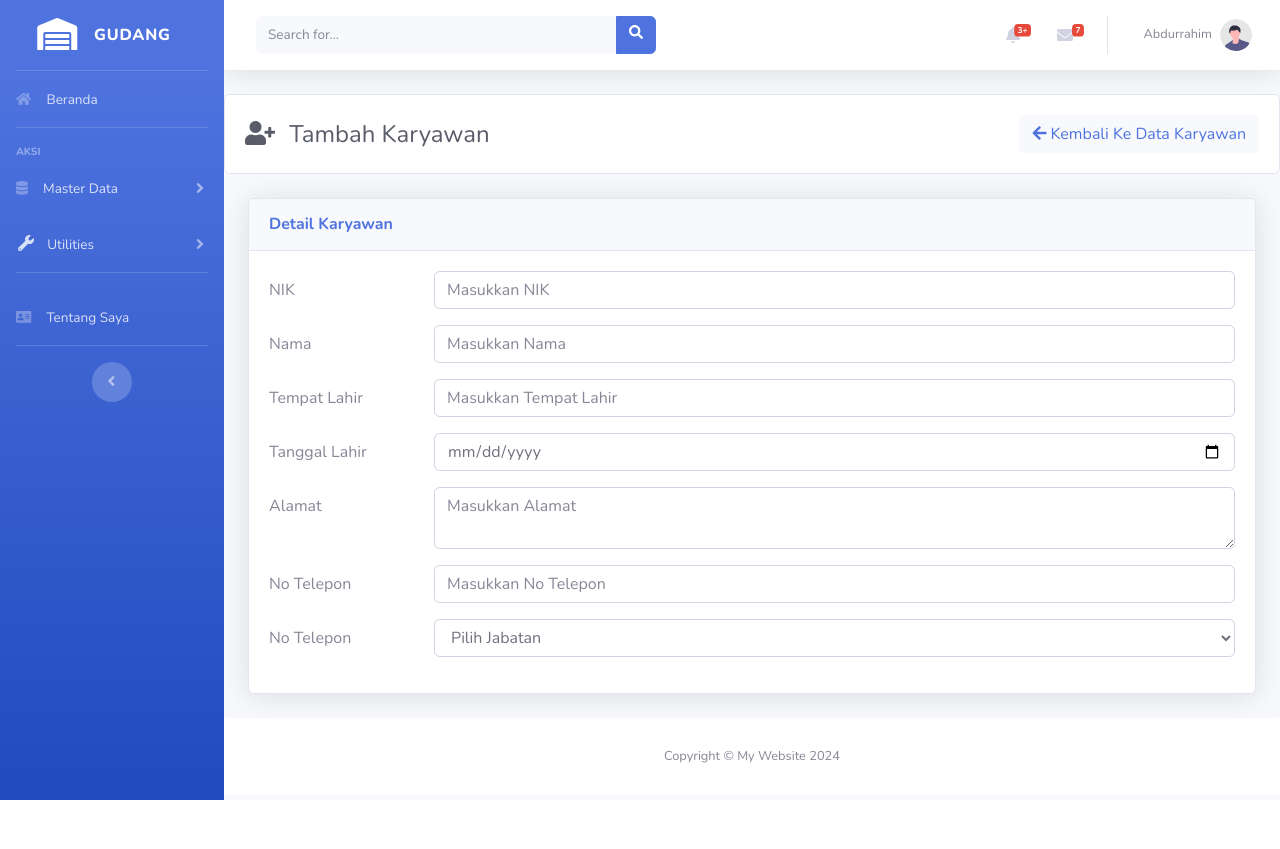
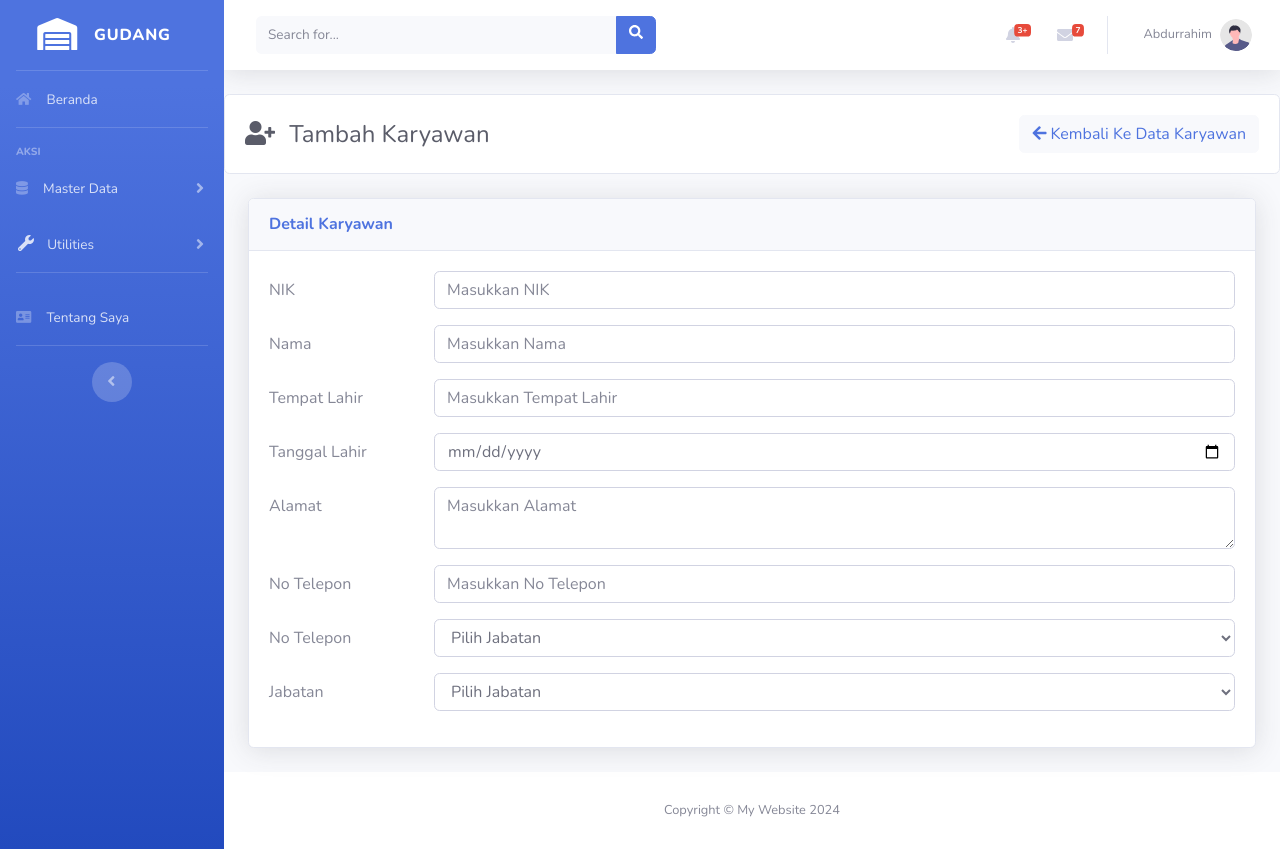
Before and after one commit to abdurrahimFSD/Praktikum-Web2-UNISKA, a PHP site: page /pages/karyawan_add.php in a window 1280 px wide. Before the commit the page ends 800 px from the top, so only its background shows below. Run offline with PHP 8.4, Linux system fonts and the light colour scheme; some libraries are stand-ins or nearby versions.

Commit message:
Memperbarui select jabatan

```diff
--- a/pages/karyawan_add.php
+++ b/pages/karyawan_add.php
@@ -83,6 +83,18 @@
                                         </select>
                                     </div>
                                 </div>
+                                <div class="mb-3 row">
+                                    <label for="jabatan" class="col-sm-2 col-form-label">Jabatan</label>
+                                    <div class="col-sm-10">
+                                        <select class="form-select form-control" id="jabatan" aria-label="Default select example">
+                                            <option selected>Pilih Jabatan</option>
+                                            <option value="Operator">Operator</option>
+                                            <option value="Leader">Leader</option>
+                                            <option value="Supervisor">Supervisor</option>
+                                            <option value="Manage">Manager</option>
+                                        </select>
+                                    </div>
+                                </div>
 
                             </form>
                         </div>
```
